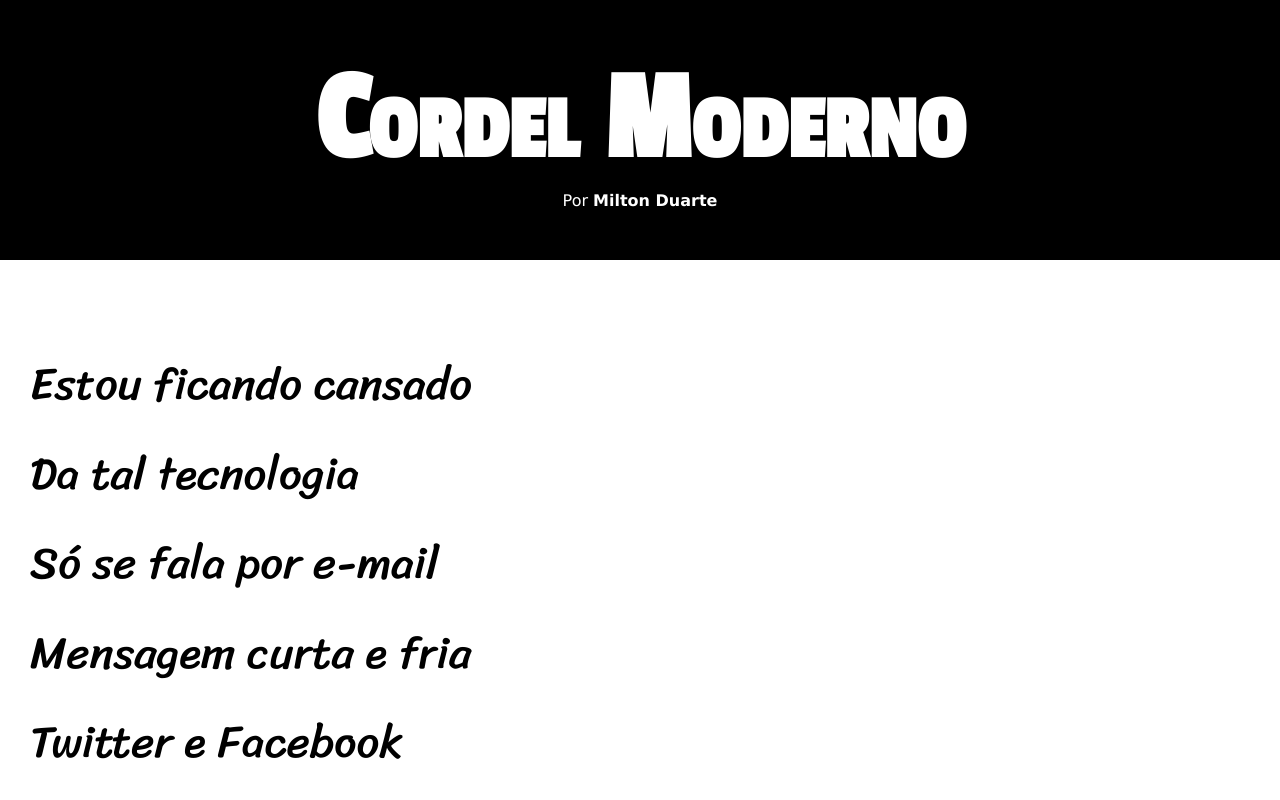
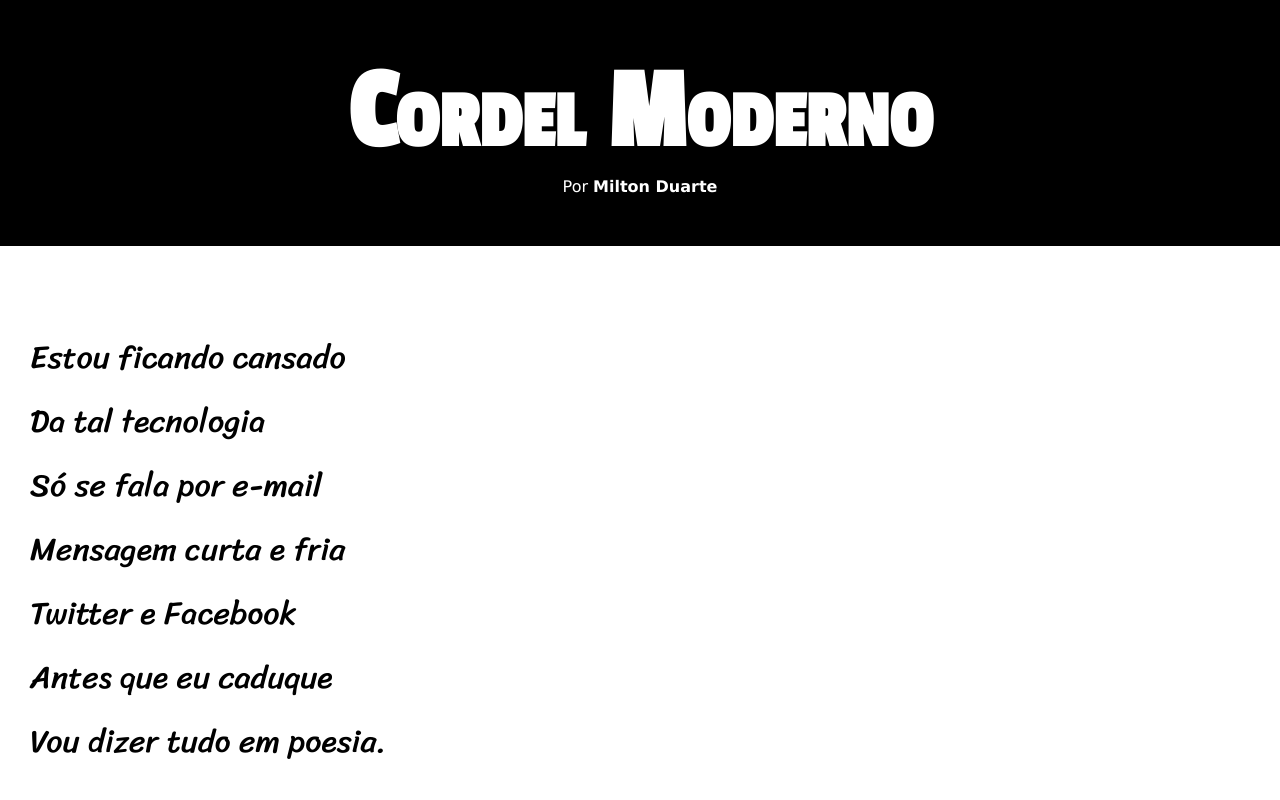
Before and after one commit to PedroWrublak/html-css, a plain HTML site: page desafios/d012/index.html in a window 1280 px wide. Shown: the top 800 px of the page. Drawn offline with Linux system fonts and the light colour scheme.

Commit message:
alterei o tamanho das fontes

```diff
--- a/desafios/d012/estilo/style.css
+++ b/desafios/d012/estilo/style.css
@@ -31,7 +31,7 @@ header > h1 {
     padding-top: 50px;
     font-variant: small-caps;
     font-family: var(--fonte2);
-    font-size: 10vw;
+    font-size: 9vw;
 }
 
 header > p {
@@ -54,7 +54,7 @@ section {
     line-height: 2em;
     padding-left: 30px;
     font-family: var(--fonte3);
-    font-size: 3.5vw;
+    font-size: 2.5vw;
 }
 
 section.normal {
```
